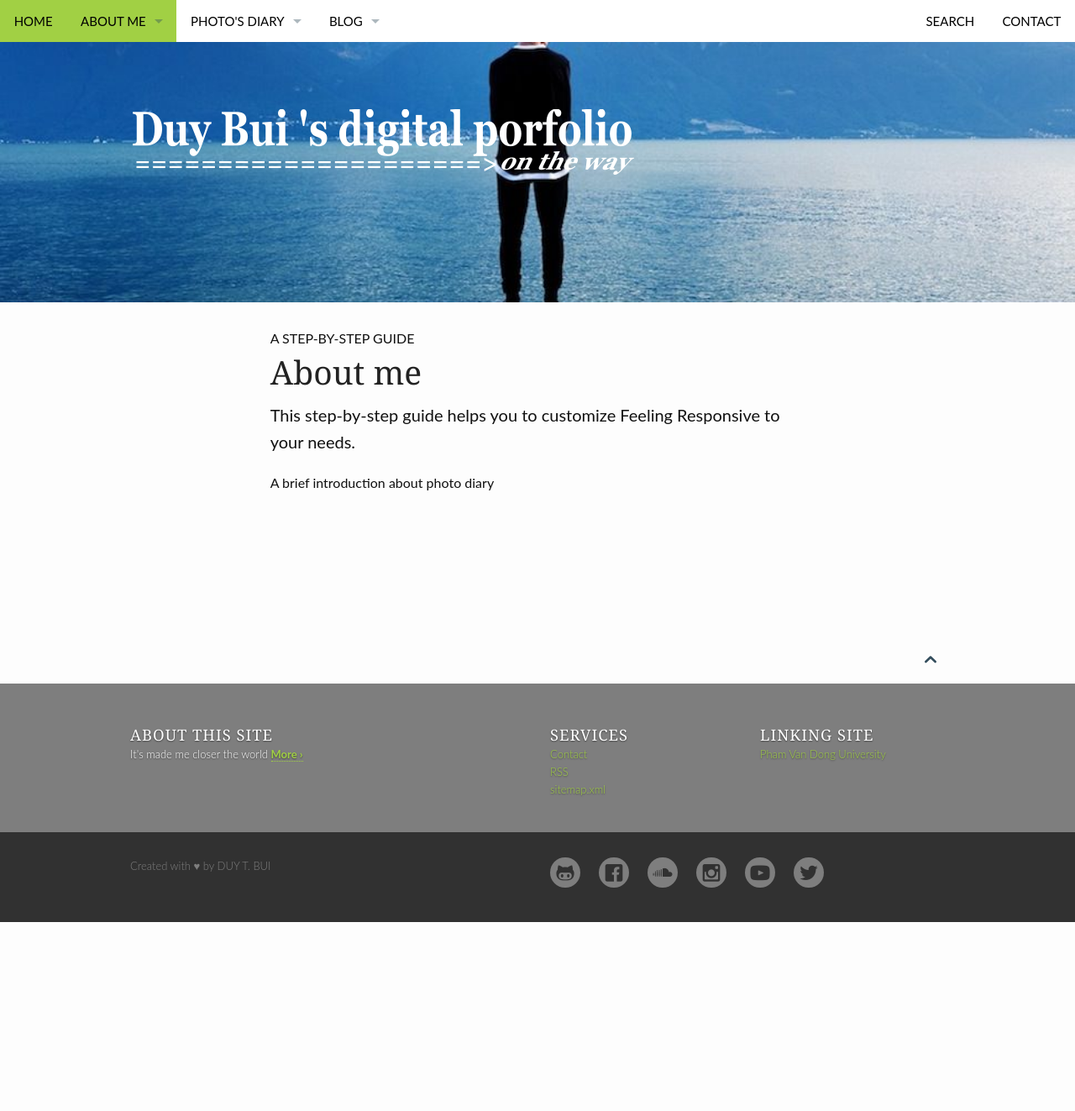
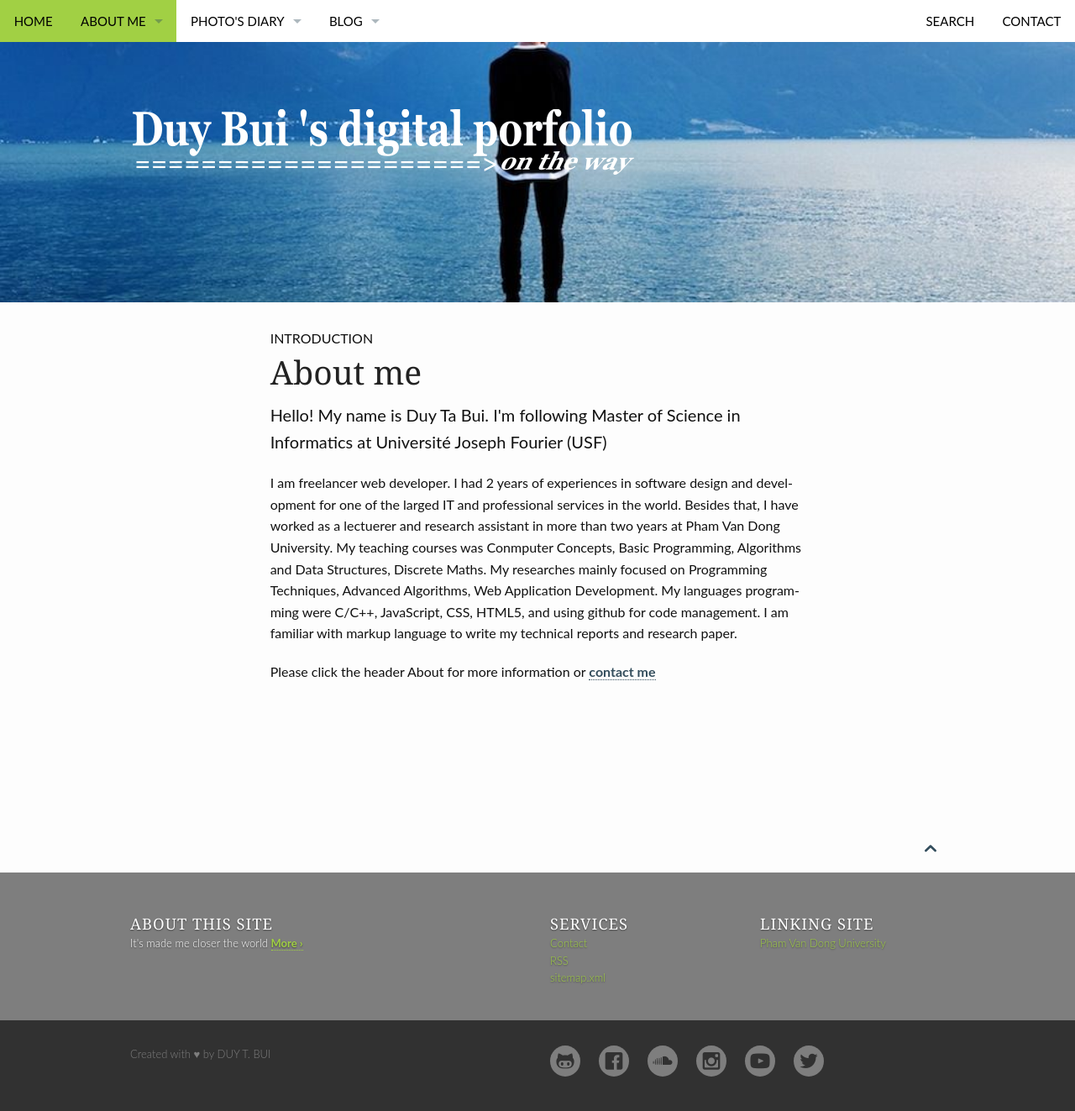
Before and after one commit to duybuidotvn/duybuidotvn.github.io, a Jekyll site: the page built from pages/about.md, in a window 1280 px wide. Shown: the whole page at 84% size. Built offline with Jekyll 4.4.1, drawn with Linux system fonts in a browser that asks for light colours; before the commit the page ends 1098 px from its top, so only the background shows below that; some of the changed lines change nothing that is shown.

Commit message:
14052015-712-main-about

```diff
--- a/_posts/about/2015-02-10-curriculum-vitae.md
+++ /dev/null
@@ -1,61 +0,0 @@
----
-layout: page
-show_meta: false
-title: ""
-permalink: "/about/curriculum-vitae/"
-header: no
----
-<center>
-	<div>
-		<hr>
-		<h1><b>CURRICULUM VITAE</b></h1>
-		<hr>
-		<h3><b>DUY TA BUI</b></h3>
-		<h4>365 Hung Vuong, Tran Phu ward, Quang Ngai city, Vietnam</h4>
-		<h4>(+84) 948495015</h4>
-	</div>
-</center>
-
-###**PROFILE**
-- **Birthday:** 22 January 1988.
-- **Nationality:** Vietnam.
-- **Gender:** Male.
-
-###**EDUCATION**
-- BSc in Information Technology, Major: Computer Science (class 2006-2011) HCMC International University - Vietnam National University (Ranking: top 10%)
-
-###**WORKING EXPERIENCE**
-- **From Apr. 2013 to Sep.2015:** Lecturer and Research Assistant at Faculty of Informatics, Pham Van Dong University.
-	- Teaching courses: Computer Concepts, Algorithms and Data Structures, Basic Programming, Discreate Maths.
-	- Supervisor in Research of Students: Develop IT-PDU portal by Liferay Portal, Develop Web Application for Teaching online by MEAN stack framework.
-	- Coach of Pham Van Dong University’s team at ACM/ICPC & Student Informatics Olympic contest in 2 years.
-	- Publishing Paper: Using Prezi for Presenting Research Paper and Education - [Slide][2] [Pdf][3], Proposal for Job Portal Development- [Slide][4] [Pdf][5]
-- **From Jan. 2012 to Jan 2013:** Software Developer at KAO Vietnam.
-	- Project: SAP interated web application for Distributor System.
-- **From Jul. 2011 to Nov. 2011:** Software Engineer Intern at CSC Vietnam.
-	- Project: Firstdoc.
-- **From Sep. 2008 to Sep 2010:** Leader of several course projects: Sale Car Management, Hotel Management, Register Course Management, RSS feed, Job Matching System.
-
-###**COMPUTER SKILLS**
-- **Languages Programming:** C/C++, Java Script, CSS, HTML5, Latex.
-- **Software:** BlockCode, Eclipse, Sublime Text, CMDer, Github, Smartdraw, TexMaker.
-- **Operating System:** Linux, Windows.
-
-###**ACTIVITIES**
--	Football, basketball, table-tennis, billard.
-- 	Volunteer of Enviroment and Social at Quang Ngai city.
-
-###**REFERENCES**
--	Phuoc Pham, Associate Professor, Rector at Pham Van Dong University.
-	- Email: pphuocpham@yahoo.com
--	Hoang Phan, Adjunct Professor at San Jose University.
-	- Email: pvhoang@hcmiu.edu.vn
-
-####IN PDF: [Duy Bui 's CV][1]
-<br>
-<hr>
- [1]: https://github.com/duybuivn/duybuivn.github.io/blob/master/files/CV.pdf
- [2]: https://prezi.com/0xbcmko5rbwc/overview-prezi/
- [3]: https://github.com/duybuivn/duybuivn.github.io/blob/master/files/Prezi.pdf
- [4]: https://duybuivn.github.io/jmp/
- [5]: https://github.com/duybuivn/duybuivn.github.io/blob/master/files/JMP.pdf
--- a/pages/photo-diary.md
+++ b/pages/photo-diary.md
@@ -6,6 +6,6 @@ subheadline: "A Step-by-Step Guide"
 teaser: "This step-by-step guide helps you to customize Feeling Responsive to your needs."
 header:
    image_fullwidth: "header_homepage_13.jpg"
-permalink: "/about/"
+permalink: "/photo-diary/"
 ---
 A brief introduction about photo diary
```
